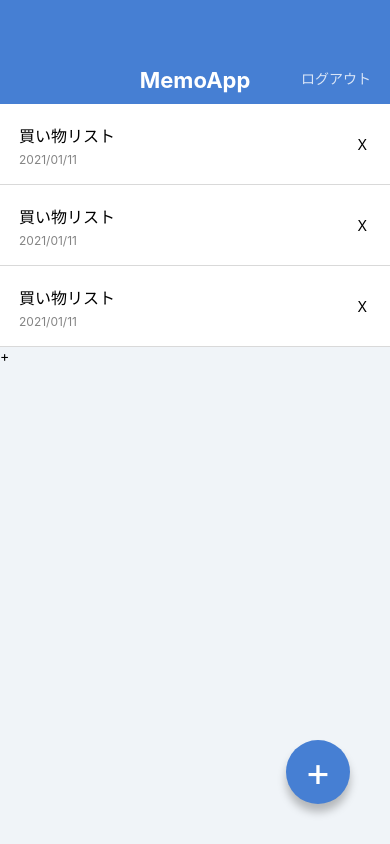
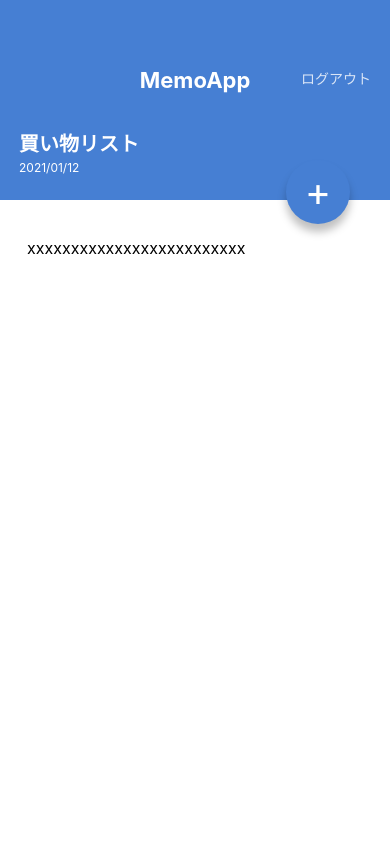
Before and after one commit to uki7412/MemoApp2021, a React Native app: screen / in a window 390 px wide. Built offline with nearby package versions, Linux system fonts and the light colour scheme.

Commit message:
create MemoDetailScreen

```diff
--- a/App.jsx
+++ b/App.jsx
@@ -1,24 +1,8 @@
 import React from 'react';
-import { View, StyleSheet } from 'react-native';
-
-import MemoList from './src/screens/MemoListScreen';
-import AppBar from './src/components/AppBar';
-import CircleButton from './src/components/CircleButton';
+import MemoDetailScreen from './src/screens/MemoDetailScreen';
 
 export default function App() {
   return (
-    <View style={styels.container}>
-      <AppBar />
-      <MemoList />
-      <CircleButton>+</CircleButton>
-    </View>
-
+    <MemoDetailScreen />
   );
 }
-
-const styels = StyleSheet.create({
-  container: {
-    flex: 1,
-    backgroundColor: '#F0F4F8',
-  },
-});
--- a/src/components/CircleButton.jsx
+++ b/src/components/CircleButton.jsx
@@ -1,33 +1,33 @@
 import React from 'react';
 import { StyleSheet, View, Text } from 'react-native';
-import { string } from 'prop-types';
+import { string, shape } from 'prop-types';
 
 // import Icon from './Icon';
 
 export default function CircleButton(props) {
-  const { children } = props;
+  const { children, style } = props;
   return (
   //   <TouchableOpacity style={[styles.circleButton, style]} onPress={onPress}>
   //     {/* <Icon name={name} size={40} color="white" /> */}
   //   </TouchableOpacity>
   // );
-    <View style={styles.circleButton}>
+    <View style={[styles.circleButton, style]}>
       <Text style={styles.circleButtonLabel}>{children}</Text>
     </View>
   );
 }
 
 CircleButton.propTypes = {
-  // style: shape(),
-  // // name: string.isRequired,
+  style: shape(),
+  // name: string.isRequired,
   // onPress: func,
   children: string.isRequired,
 };
 
-// CircleButton.defaultProps = {
-//   style: null,
-//   onPress: null,
-// };
+CircleButton.defaultProps = {
+  style: null,
+  // onPress: null,
+};
 
 const styles = StyleSheet.create({
   circleButton: {
--- a/src/screens/MemoDetailScreen.jsx
+++ b/src/screens/MemoDetailScreen.jsx
@@ -1,6 +1,8 @@
 import React from 'react';
-import { View, ScrollView, Text, StyleSheet } from 'react-native';
-// import CircleButton from '../components/CircleButton';
+import {
+  View, ScrollView, Text, StyleSheet,
+} from 'react-native';
+import CircleButton from '../components/CircleButton';
 import AppBar from '../components/AppBar';
 
 export default function MemoDetailScreen() {
@@ -11,12 +13,12 @@ export default function MemoDetailScreen() {
         <Text style={styles.memoTitle}>買い物リスト</Text>
         <Text style={styles.memoDate}>2021/01/12</Text>
       </View>
-      <ScrollView>
-        <Text>
+      <ScrollView style={styles.memoBody}>
+        <Text style={styles.memoText}>
           xxxxxxxxxxxxxxxxxxxxxxxxx
         </Text>
       </ScrollView>
-      {/* <CircleButton /> */}
+      <CircleButton style={{ top: 160,}}>+</CircleButton>
     </View>
   );
 }
@@ -43,5 +45,13 @@ const styles = StyleSheet.create({
     color: '#ffffff',
     fontSize: 12,
     lineHeight: 16,
-  }
-})
+  },
+  memoBody: {
+    paddingVertical: 32,
+    paddingHorizontal: 27,
+  },
+  memoText: {
+    fontSize: 16,
+    lineHeight: 32,
+  },
+});
--- a/src/screens/MemoListScreen.jsx
+++ b/src/screens/MemoListScreen.jsx
@@ -2,11 +2,15 @@ import React from 'react';
 import { View, StyleSheet } from 'react-native';
 
 import MemoList from '../components/MemoList';
+import AppBar from '../components/AppBar';
+import CircleButton from '../components/CircleButton';
 
 export default function MemoListScreen() {
   return (
     <View style={styles.container}>
+      <AppBar />
       <MemoList />
+      <CircleButton>+</CircleButton>
     </View>
   );
 }
```
